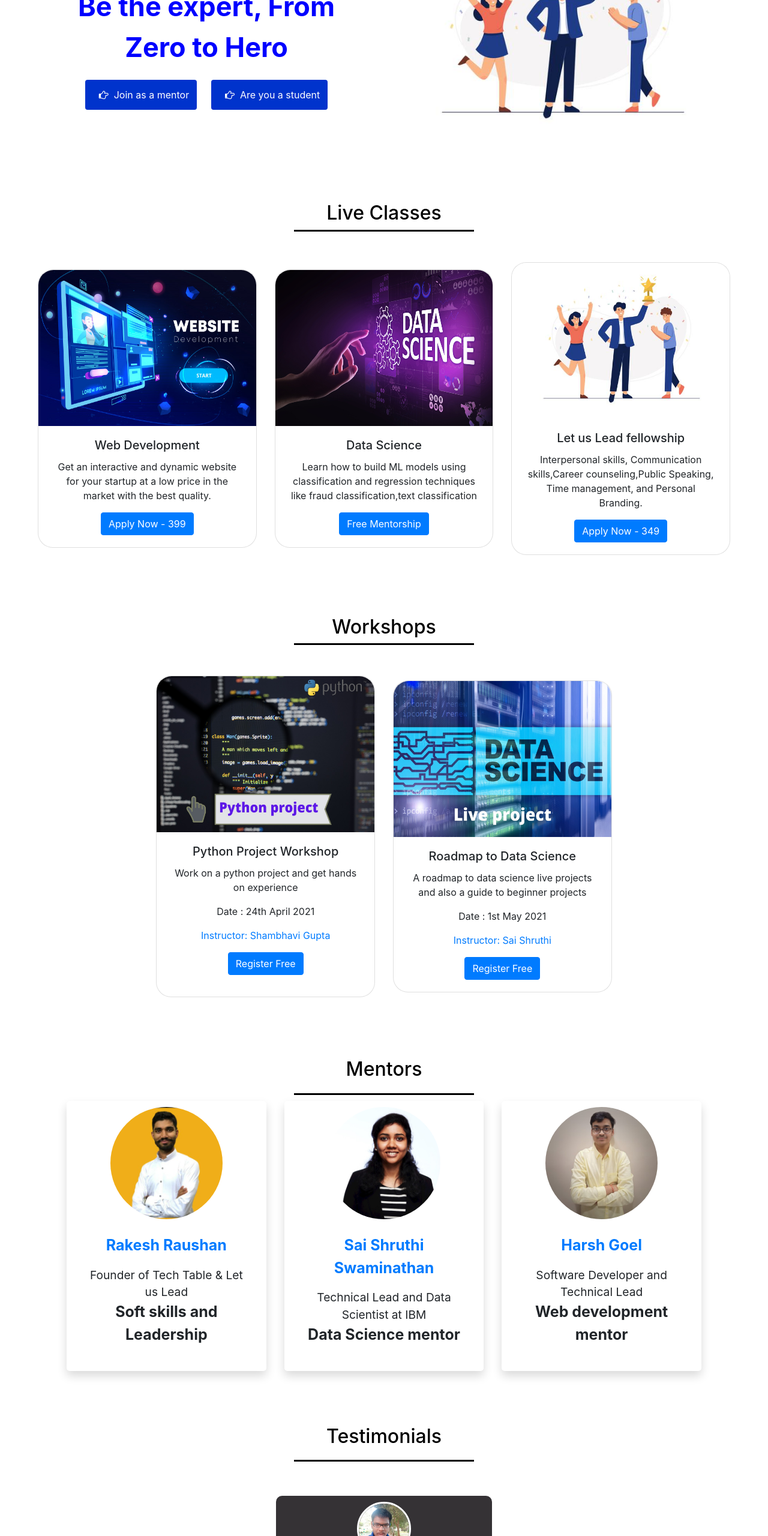
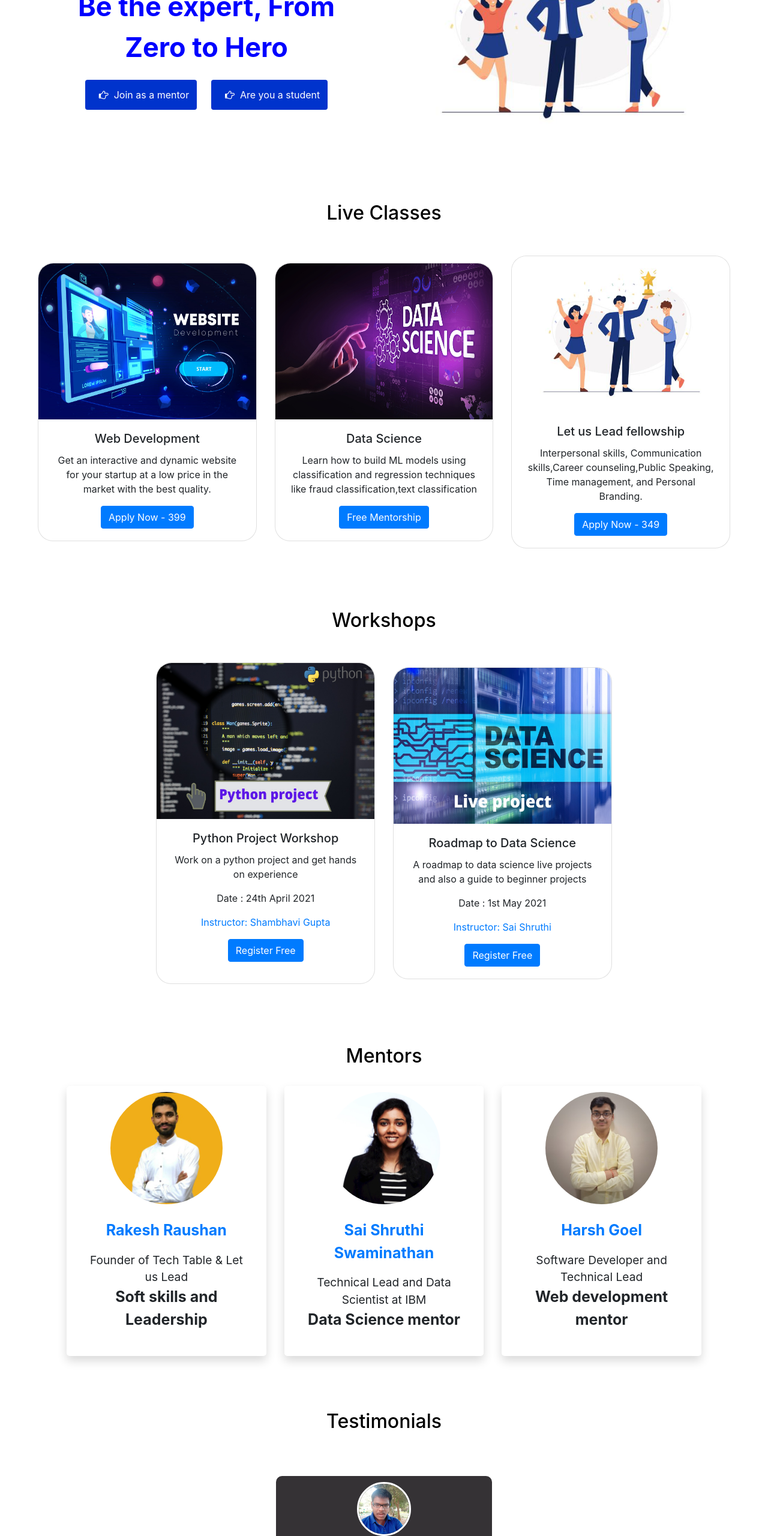
Before and after one commit to MALIJEDDIVENKATESH/landingwebsite, a plain HTML site: page index.html in a window 1280 px wide. Shown: the part 240-2800 px from the top of the page at 60% size. Drawn offline with nearby package versions, Linux system fonts and the light colour scheme.

```diff
--- a/index.html
+++ b/index.html
@@ -108,7 +108,7 @@
 
       <div class="text-center col-12 heading" id="programs">
         <h2>Live Classes</h2>
-        <hr style="border-top: 3px solid black;width: 300px;margin: auto;">
+        <!-- <hr style="border-top: 3px solid black;width: 300px;margin: auto;"> -->
 
         <!-- <hr class="mx-auto"> -->
       </div>
@@ -265,7 +265,7 @@
 
       <div class="text-center col-12 heading" id="workshops">
         <h2>Workshops</h2>
-        <hr style="border-top: 3px solid black;width: 300px;margin: auto;">
+        <!-- <hr style="border-top: 3px solid black;width: 300px;margin: auto;"> -->
 
       </div>
 
@@ -337,7 +337,7 @@
 
       <div class="mentors-container px-md-5" id="mentors">
         <div class="text-center col-12 heading"><h2>Mentors</h2></div>
-        <hr style="border-top: 3px solid black;width: 300px;margin: auto;">
+        <!-- <hr style="border-top: 3px solid black;width: 300px;margin: auto;"> -->
 
         <!-- <hr class="mx-auto"> -->
         <div class="row mentor-container px-md-5 mx-auto">
@@ -561,7 +561,7 @@
 
     <div class="container-fluid mb-5" id="testimonials">
       <div class="text-center col-12 heading"><h2>Testimonials</h2></div>
-<hr style="border-top: 3px solid black;width: 300px;margin: auto;">
+<!-- <hr style="border-top: 3px solid black;width: 300px;margin: auto;"> -->
       <div class="testimonials-container px-md-5">
         <div
           id="carouselExampleIndicators"
```
